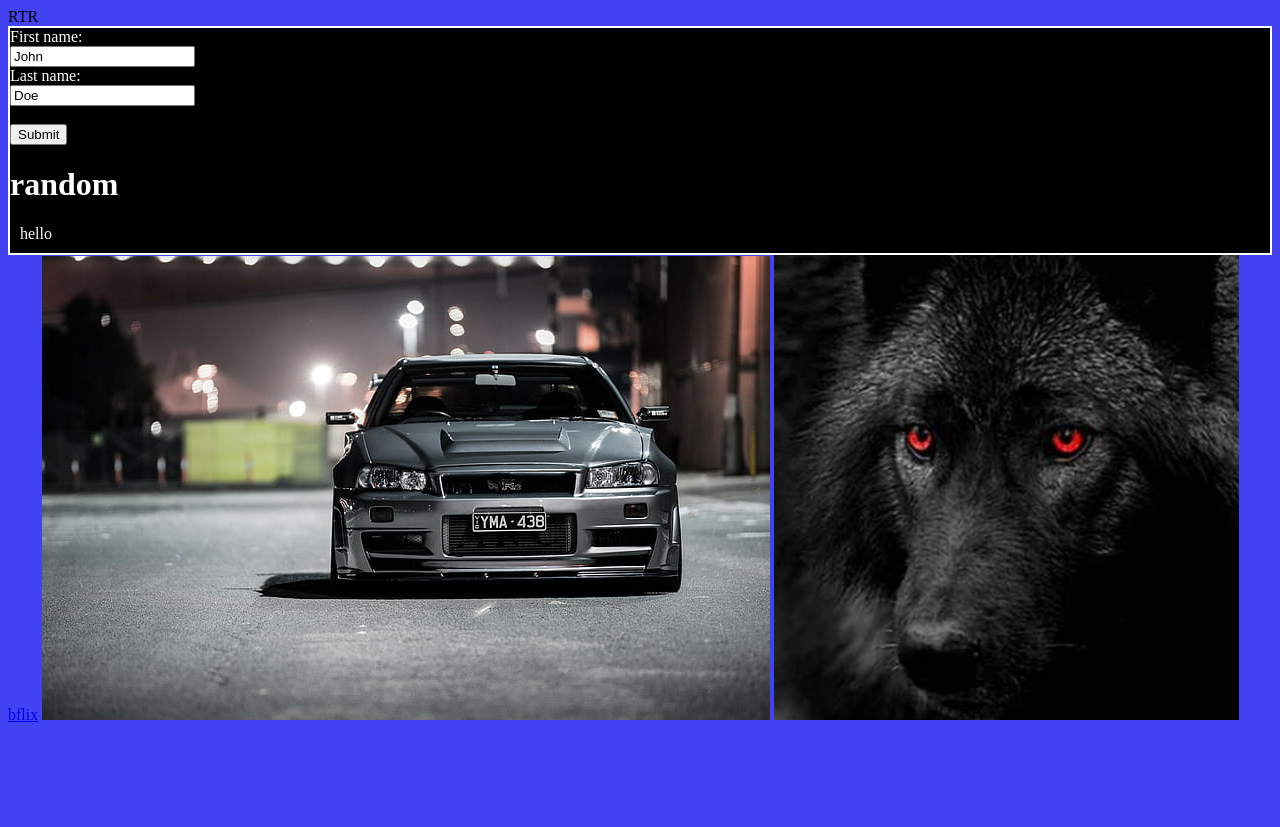
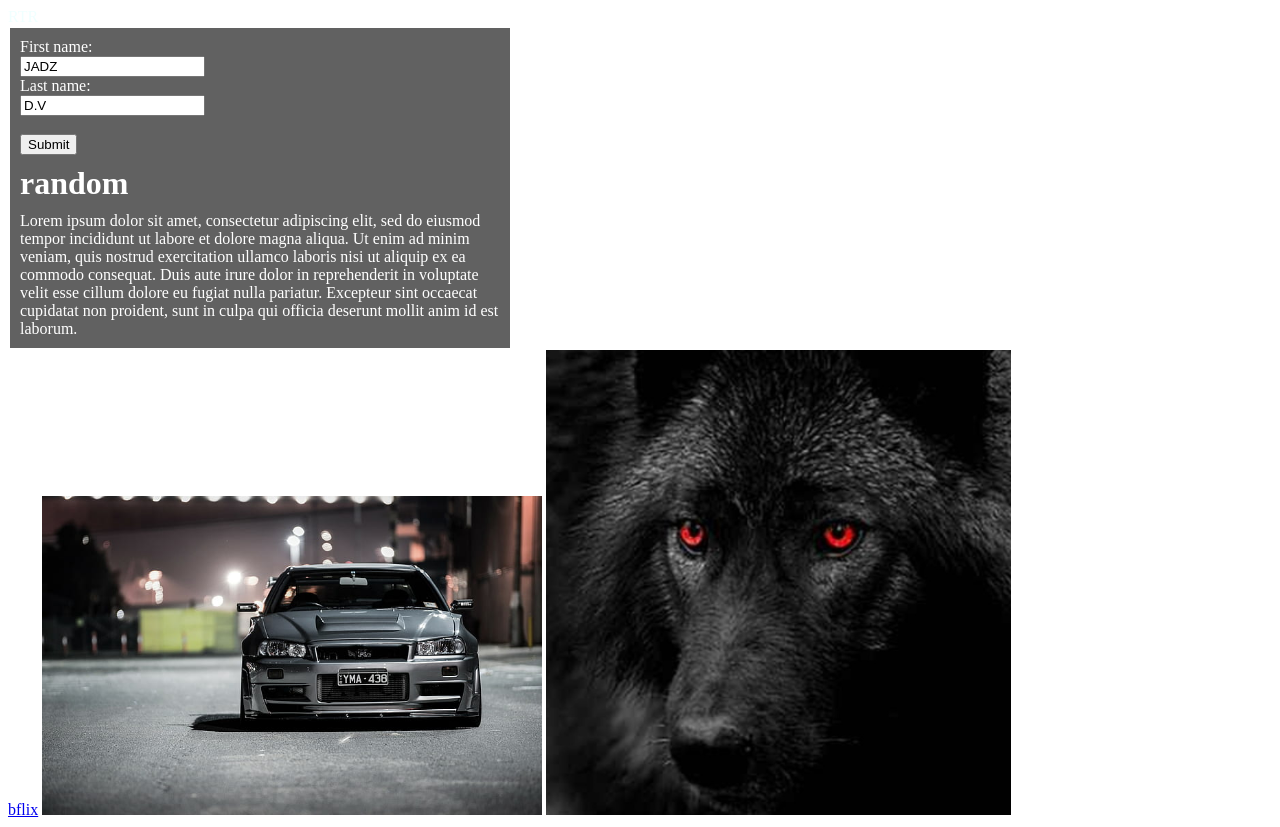
Before and after one commit to JADVZ/JADVZ, a plain HTML site: page sidmal/index.html in a window 1280 px wide. Before the commit the page ends 800 px from the top, so only its background shows below. Drawn offline with Linux system fonts and the light colour scheme.

Commit message:
Add files via upload

```diff
--- a/sidmal/index.html
+++ b/sidmal/index.html
@@ -10,16 +10,16 @@
     <header>RTR</header>
     <main><form action="/action_page.php">
       <label for="fname">First name:</label><br>
-      <input type="text" id="fname" name="fname" value="John"><br>
+      <input type="text" id="fname" name="fname" value="JADZ"><br>
       <label for="lname">Last name:</label><br>
-      <input type="text" id="lname" name="lname" value="Doe"><br><br>
+      <input type="text" id="lname" name="lname" value="D.V"><br><br>
       <input type="submit" value="Submit">
     </form>
       <h1>random</h1>
-      <p>hello</p></main>
+      <p>Lorem ipsum dolor sit amet, consectetur adipiscing elit, sed do eiusmod tempor incididunt ut labore et dolore magna aliqua. Ut enim ad minim veniam, quis nostrud exercitation ullamco laboris nisi ut aliquip ex ea commodo consequat. Duis aute irure dolor in reprehenderit in voluptate velit esse cillum dolore eu fugiat nulla pariatur. Excepteur sint occaecat cupidatat non proident, sunt in culpa qui officia deserunt mollit anim id est laborum.</p></main>
 <a href="https://bflix.ru/home">bflix</a>
-    <img src="bilder/nissan-skyline-gtr-wallpaper-preview.jpg">
+    <img id="Nissan" src="bilder/nissan-skyline-gtr-wallpaper-preview.jpg">
     <img id="varg" src="bilder/varg.jpg">
+    <footer></footer>
   </body>
-  <footer></footer>
 </html>
--- a/sidmal/stil.css
+++ b/sidmal/stil.css
@@ -2,19 +2,24 @@
 
 main {
     color:rgb(255, 255, 255);
-    background-color: black;
+    background-color: rgb(97, 97, 97);
     border: 2px solid #ffffff;
+    max-width: 500px;
  }
-
+form { margin: 10px;}
  p {
 margin:10px;
  }
-
+h1 {margin:10px;}
  #varg {
    height: auto;
-   width: 465px;
+   max-width: 465px;
  }
-
+header {color: azure;}
  body {
-  background-color: rgb(66, 66, 243);
+  background-color: rgb(255, 255, 255);
  }
+#Nissan
+{max-width: 500px;
+height: auto;}
+ #bflix {color: azure;}
```
